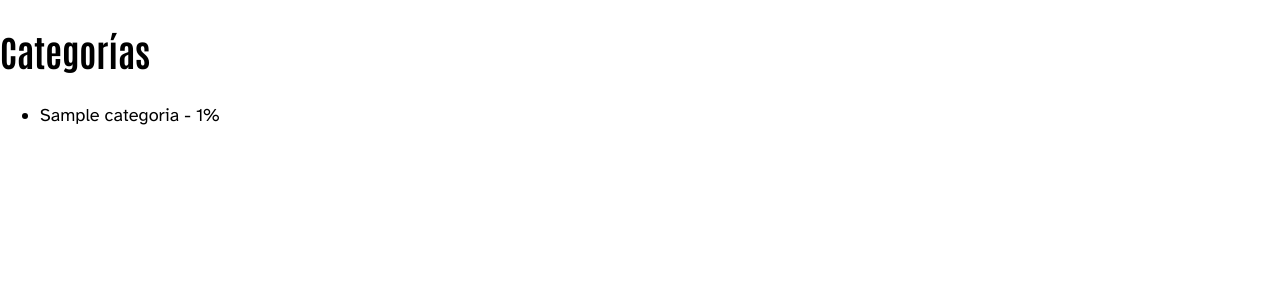
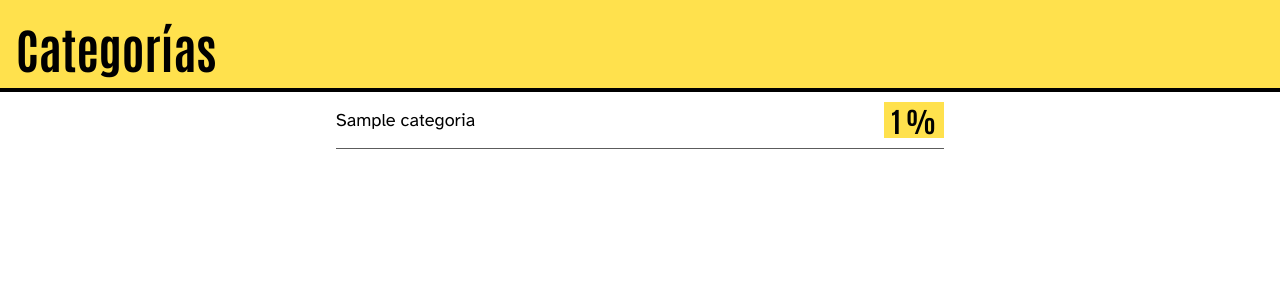
Before and after one commit to germangomezpro/kiosco, a PHP site: page /public/categorias.html in a window 1280 px wide. Shown: the top 300 px of the page. Run offline with PHP 8.4, Linux system fonts and the light colour scheme; tables that the repository leaves empty hold one stand-in row (values such as "Sample post").

Commit message:
Pantalla de categorías: encabezado y lista con estilo de cartel

```diff
--- a/public/categorias.html
+++ b/public/categorias.html
@@ -12,9 +12,13 @@
     <title>Categorias</title>
 </head>
 <body>
-    <h1>Categorías</h1>
+    <header class="encabezado">
+        <h1>Categorías</h1>
+    </header>
 
-    <ul id="lista-categorias"></ul>
+    <main class="contenido">
+        <ul id="lista-categorias" class="lista"></ul>
+    </main>
 
     <script src="js/categorias.js"></script>
 </body>
--- a/public/css/estilos.css
+++ b/public/css/estilos.css
@@ -1,4 +1,4 @@
-/* Variables */
+/* VARIABLES */
 
 :root {
     --cartulina: #FFE14D;
@@ -13,7 +13,7 @@
 }
 
 
-/* Base */
+/* BASE */
 
 *,
 *::before,
@@ -34,3 +34,54 @@ h1 {
     font-family: var(--fuente-cartel);
     font-weight: 700;
 }
+
+/* ESTRUCTURA */
+
+.encabezado{
+    background: var(--cartulina);
+    padding: 1.5rem 1rem 1rem;
+    border-bottom: 4px solid var(--fibron);
+}
+
+.encabezado h1{
+    margin: 0;
+    font-size: 3rem;
+    line-height: 1;
+}
+
+.contenido{
+    max-width: 40rem;
+    margin: 0 auto;
+    padding: 0 1rem;
+}
+
+
+/* COMPONENTES */
+
+
+/* Lista con etiquetas de precio */
+
+.lista{
+    list-style: none;
+    margin: 0;
+    padding: 0;
+}
+
+.lista-item{
+    display: flex;
+    justify-content: space-between;
+    align-items: center;
+    gap: 1rem;
+    padding: 0.625rem 0;
+    border-bottom: 1px solid var(--lapiz);
+}
+
+.lista-numero{
+    background: var(--cartulina);
+    padding: 0.25rem 0.5rem;
+    font-family: var(--fuente-cartel);
+    font-weight: 700;
+    font-size: 1.75rem;
+    line-height: 1;
+    white-space:nowrap;
+}
--- a/public/js/categorias.js
+++ b/public/js/categorias.js
@@ -8,14 +8,26 @@ async function cargarCategorias(){
     lista.replaceChildren();
 
     for(const categoria of categorias){
-        //Creamos los <li></li>
+        //Creamos los <li></li>, y le agregamos una clase
         const item = document.createElement('li');
-        //Le damos formato al margen
-        const margen = Number(categoria.margen).toLocaleString('es-AR');
+        item.className = 'lista-item';
 
-        //Metemos el contenido en los <li>
-        item.textContent = categoria.nombre + ' - ' + margen + '%';
+        //Creamos un span para el nombre
+        const nombre = document.createElement('span');
+        nombre.className = 'lista-nombre';
+        nombre.textContent = categoria.nombre;
+
+        //Le damos formato al margen y lo metemos en un span con una clase
+        const margen = document.createElement('span');
+        margen.className = 'lista-numero';
+        margen.textContent = Number(categoria.margen).toLocaleString('es-AR') + ' %';
+
+        //Metemos los span dentro de <li>
+        item.appendChild(nombre);
+        item.appendChild(margen);
+        //Y los li dentro de ul
         lista.appendChild(item);
+
     }
 }
 
```
